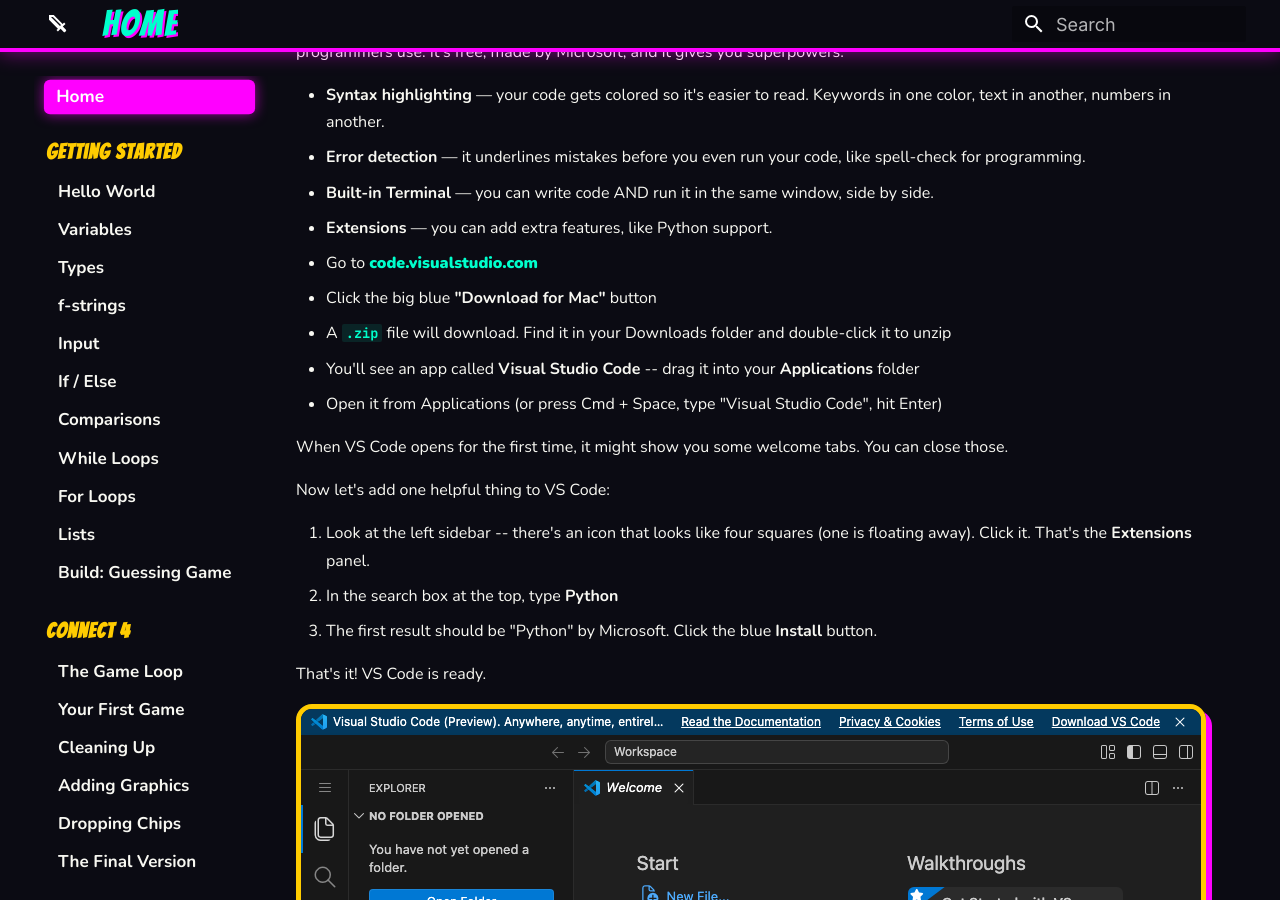
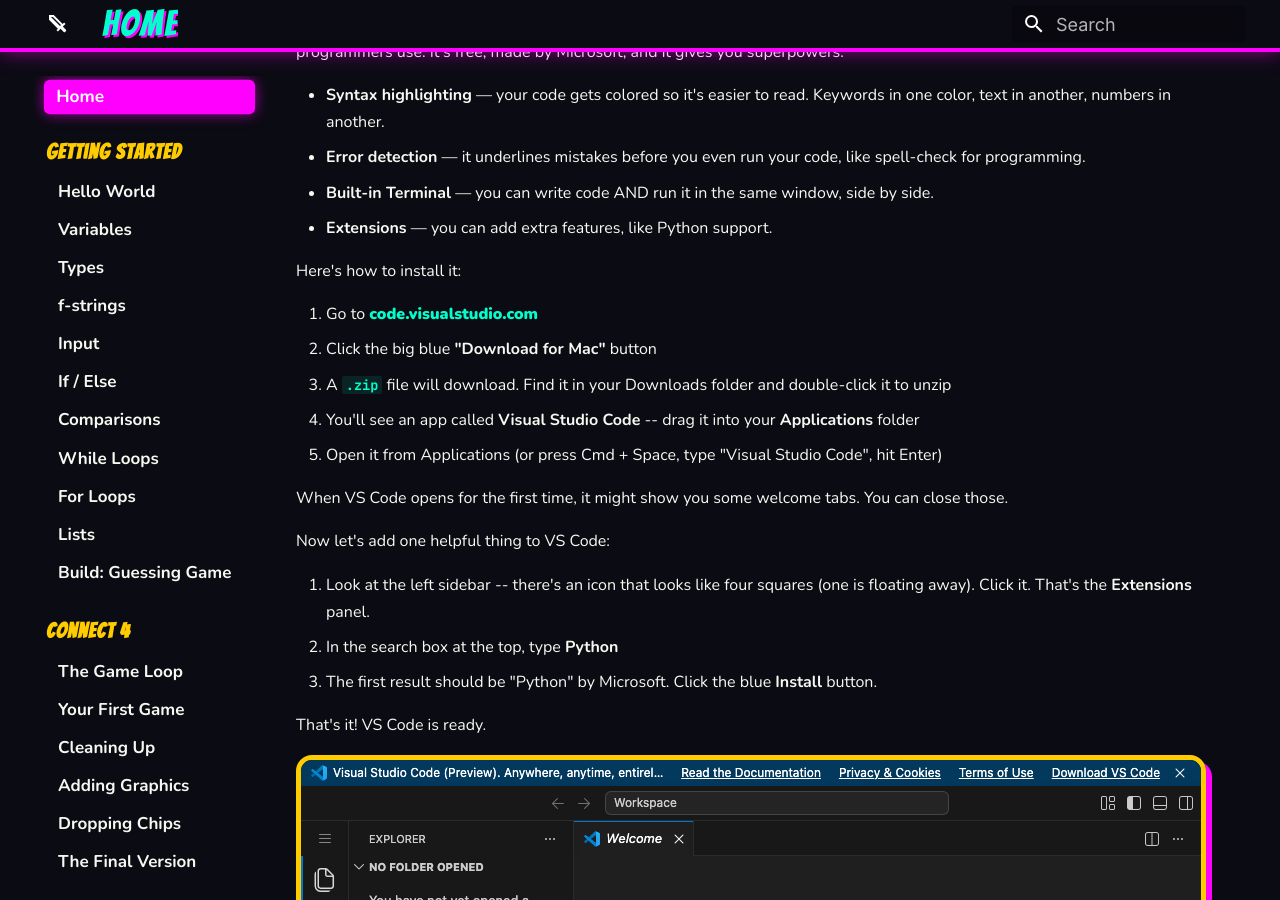
Before and after one commit to agentjuice/roberts-coding-course, an MkDocs documentation site: the page built from docs/index.md, in a window 1280 px wide and 900 px high, scrolled down 4643 px. Built offline with MkDocs 1.6.1 and Material for MkDocs 9.7.7, drawn with Linux system fonts in a browser that asks for light colours.

Commit message:
Add separator between VS Code description and install steps

```diff
--- a/docs/index.md
+++ b/docs/index.md
@@ -88,6 +88,8 @@
 - **Built-in Terminal** — you can write code AND run it in the same window, side by side.
 - **Extensions** — you can add extra features, like Python support.
 
+Here's how to install it:
+
 1. Go to [code.visualstudio.com](https://code.visualstudio.com)
 2. Click the big blue **"Download for Mac"** button
 3. A `.zip` file will download. Find it in your Downloads folder and double-click it to unzip
```
